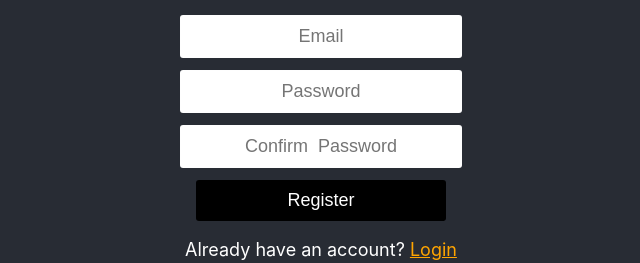
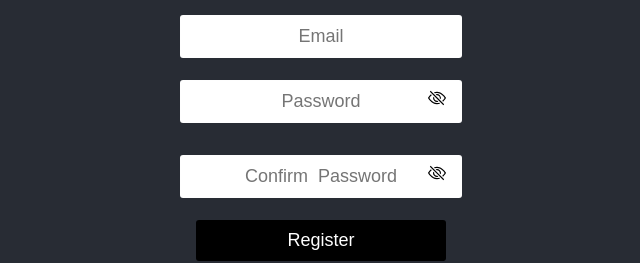
Before and after one commit to loinguyen/uwconnect-frontend-1, a React (Create React App) app: page /register in a window 1280 px wide. Shown: the part 589-852 px from the top of the page, without its empty margins (319-959 px from the left). Built offline with nearby package versions, Linux system fonts and the light colour scheme.

Commit message:
added hide/show password icon

```diff
--- a/package.json
+++ b/package.json
@@ -6,8 +6,12 @@
     "@testing-library/jest-dom": "^5.16.5",
     "@testing-library/react": "^13.4.0",
     "@testing-library/user-event": "^13.5.0",
+    "bootstrap": "^5.2.3",
     "dotenv": "^16.0.3",
     "react": "^18.2.0",
+    "react-bootstrap": "^2.7.2",
+    "react-bootstrap-form": "^0.1.4-beta6",
+    "react-bootstrap-icons": "^1.10.2",
     "react-dom": "^18.2.0",
     "react-router-dom": "^6.8.1",
     "react-scripts": "5.0.1",
--- a/src/route/login/loginForm.jsx
+++ b/src/route/login/loginForm.jsx
@@ -1,8 +1,9 @@
 import React, { useState } from "react";
+import { Form, Col, Row } from 'react-bootstrap';
 import '../../styles/formStyle.css';
 import logo from '../../images/login_logo.png';
 import { Link, useNavigate } from 'react-router-dom';
-
+import * as Icon from 'react-bootstrap-icons';
 
 function GetLoginForm() {
 
@@ -13,13 +14,22 @@ function GetLoginForm() {
     const [Pass,setPWValue] = useState("");
     const [Msg, setRegisterMessage] = useState("");
     const [EmailError,setEmailerror] = useState("");
+    const [passwordType, setPasswordType] = useState("password");
     // const [PassError,setPWerror] = useState("");
     const navigate = useNavigate();
+
+    function TogglePass() {
+        if (passwordType === "password") {
+            setPasswordType("text");
+        } else {
+            setPasswordType("password");
+        }
+    }
 
     function ButtonClick() {
         setClickStatus(true);
 
-        if (EmailError == "") {
+        if (EmailError === "") {
             fetch(process.env.REACT_APP_API_LINK + '/user/validate', {
             //fetch('http://127.0.0.1:5000/user/validate', {
             method: 'POST',
@@ -39,7 +49,7 @@ function GetLoginForm() {
     }
 
     function CheckLoginStatus() {
-        if (LoginStatus == true) {
+        if (LoginStatus === true) {
             navigate('/home',{state:{name:Email}});
         }
     }
@@ -93,17 +103,20 @@ function GetLoginForm() {
             {/* <form>  */}
                 <img src={logo}></img>
                 <h1>UWConnect</h1>
-                <input type = "text" placeholder="Email" onChange={UpdateEmail}/>
+                <input type="text" placeholder="Email" onChange={UpdateEmail}/>
                 <p className="errorMsg">{EmailError}</p>
-                <input type = "password" placeholder="Password" onChange={UpdatePass}/>
+                <input type={passwordType} style={{display:"inline-block"}} className="password" placeholder="Password" onChange={UpdatePass}/>
+                <button className="togglePass" onClick={TogglePass}>
+                    { passwordType==="password" ? <Icon.EyeSlash color="black" /> : <Icon.Eye color="black" /> }
+                </button>
                 <p className="errorMsg">{Msg}</p>
                 {/* <p>{process.env.REACT_APP_API_LINK + '/user/validate'}</p> */}
                 <button
                     onClick={ButtonClick}
                     onMouseOver={MouseOver}
                     onMouseOut={MouseOut}
-                    onMouseUp = {CheckLoginStatus}
-                    style = {{ backgroundColor : isHover ? "orange" : "black"}}
+                    onMouseUp={CheckLoginStatus}
+                    style={{ backgroundColor : isHover ? "orange" : "black"}}
                 >Login
                 </button>
                 <p style={{fontSize: "18px"}}>New User? <a href="/register" style={{color:"orange"}}>Register</a></p>
--- a/src/route/signup/signupForm.jsx
+++ b/src/route/signup/signupForm.jsx
@@ -2,6 +2,7 @@ import React, { useState } from "react";
 import '../../styles/formStyle.css';
 import logo from '../../images/login_logo.png';
 import { Link, useNavigate } from 'react-router-dom';
+import * as Icon from 'react-bootstrap-icons'
 
 
 function GetSignupForm(){
@@ -18,12 +19,30 @@ function GetSignupForm(){
     const [ConfirmError, setConfirmerror] = useState("");
     const [ConfirmPW, setConfirmPWValue] = useState(false);
     const [Msg, setRegisterMessage] = useState("");
+    const [passwordType, setPasswordType] = useState("password");
+    const [confirmPasswordType, setConfirmPasswordType] = useState("password");
     const navigate = useNavigate();
+
+    function TogglePass() {
+        if (passwordType === "password") {
+            setPasswordType("text");
+        } else {
+            setPasswordType("password");
+        }
+    }
+
+    function ToggleConfirmPass() {
+        if (confirmPasswordType === "password") {
+            setConfirmPasswordType("text");
+        } else {
+            setConfirmPasswordType("password");
+        }
+    }
 
     function ButtonClick() {
         setClickStatus(true);
 
-        if (EmailCheckError == "" && PassError == "" && ConfirmError == "") {
+        if (EmailCheckError === "" && PassError === "" && ConfirmError == "") {
             fetch(process.env.REACT_APP_API_LINK + '/user/register', {
             //fetch('http://127.0.0.1:5000/user/register', {
                 method: 'POST',
@@ -47,7 +66,7 @@ function GetSignupForm(){
     }
 
     function CheckRegisterStatus() {
-        if (RegisterStatus == true) {
+        if (RegisterStatus === true) {
             navigate('/login');
         }
     }
@@ -63,7 +82,7 @@ function GetSignupForm(){
     function HandlePWChange(event) {
         setPWValue (event.target.value);
 
-        if (/^(?=.*[a-z])(?=.*[A-Z])(?=.*[0-9])(?=.*[@#$%^&+=])(?=.{8,}).*$/.test(event.target.value) == false)
+        if (/^(?=.*[a-z])(?=.*[A-Z])(?=.*[0-9])(?=.*[!@#$%^&+=])(?=.{8,}).*$/.test(event.target.value) == false)
         {
             setPWerror ("Password needs to be at least 8 in length, one number, one upper case, one lower case and one special character") ;
         }
@@ -116,11 +135,17 @@ function GetSignupForm(){
             {/* <form>  */}
                 <img src={logo}></img>
                 <h1>UWConnect</h1>
-                <input type = "text" placeholder="Email" onChange={OnEmailChange}/>
+                <input type="text" placeholder="Email" onChange={OnEmailChange}/>
                 <p className="errorMsg">{EmailError}</p>
-                <input type = "password" placeholder="Password" onChange={HandlePWChange} />
+                <input type={passwordType} style={{display:"inline-block"}} className="password" placeholder="Password" onChange={HandlePWChange} />
+                <button className="togglePass" onClick={TogglePass}>
+                    { passwordType==="password" ? <Icon.EyeSlash color="black" /> : <Icon.Eye color="black" /> }
+                </button>
                 <p className="errorMsg">{PassError}</p>
-                <input type = "password" placeholder="Confirm  Password" onChange={OnConfirmChange} />
+                <input type={confirmPasswordType} style={{display:"inline-block"}} className="password" placeholder="Confirm  Password" onChange={OnConfirmChange} />
+                <button className="togglePass" onClick={ToggleConfirmPass}>
+                    { confirmPasswordType==="password" ? <Icon.EyeSlash color="black" /> : <Icon.Eye color="black" /> }
+                </button>
                 <p className="errorMsg">{ConfirmError}</p>
                 <p className="errorMsg">{EmailCheckError}</p>
                 {/* <p>{Msg}</p> */}
@@ -128,7 +153,7 @@ function GetSignupForm(){
                     onClick={ButtonClick}
                     onMouseOver={MouseOver}
                     onMouseOut={MouseOut}
-                    style = {{ backgroundColor : isHover ? "orange" : "black"}}
+                    style={{ backgroundColor : isHover ? "orange" : "black"}}
                 >Register
                 </button>
                 <p style={{fontSize: "18px"}}>Already have an account? <a href="/login" style={{color:"orange"}} >Login</a></p>
--- a/src/styles/formStyle.css
+++ b/src/styles/formStyle.css
@@ -39,6 +39,19 @@ h1 {
   margin: 0 auto 10px auto;
 }
 
+.password {
+    margin-right: -50px;
+}
+
+.togglePass {
+    width: 50px;
+    height: auto;
+    display: inline-block;
+    background-color: transparent;
+    border: none;
+    cursor: pointer;
+}
+
 .loginContainer {
     margin: 10% auto;
     padding: 80px 0;
```
Also changed, not shown: 1 other file (tests, documents, lock files or other folders).
